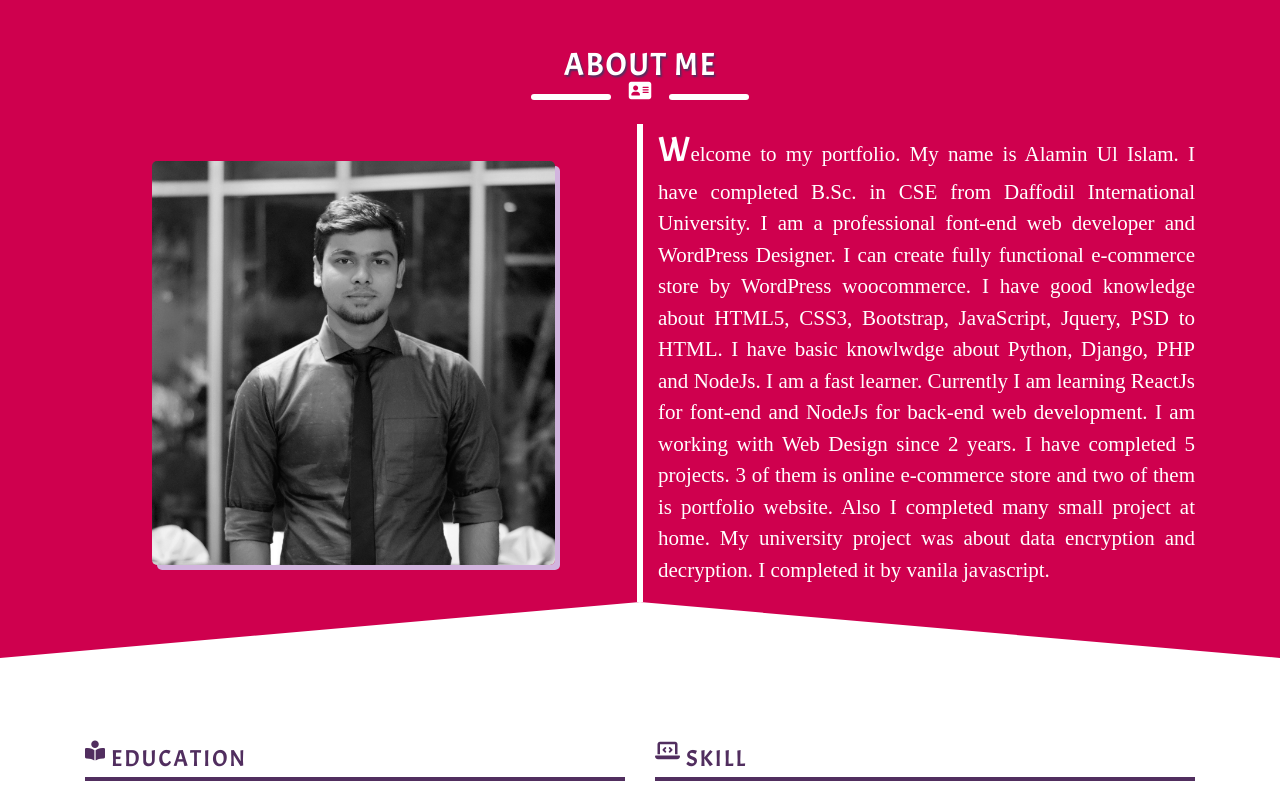
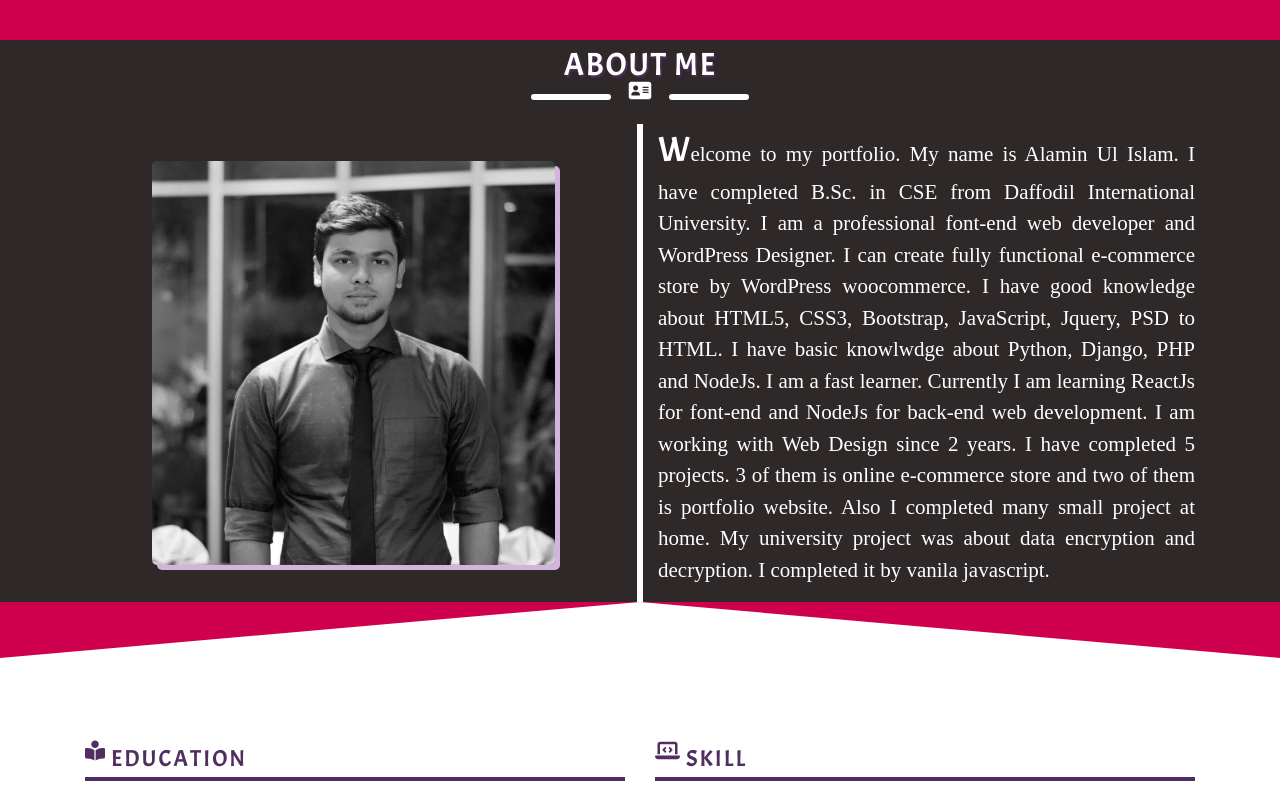
Before and after one commit to AlaminCoding/MyWebsite, a plain HTML site: page index.html in a window 1280 px wide. Shown: the part 800-1588 px from the top of the page. Drawn offline with nearby package versions, Linux system fonts and the light colour scheme; a web font is replaced by a local one.

Commit message:
Update style.css
About me bg change

```diff
--- a/css/style.css
+++ b/css/style.css
@@ -93,7 +93,7 @@ p.mytitle {
 }
 /*About Me Section*/
 .about-me {
-  background: #cf004e;
+  background: #2e2828;
 }
 
 .second-space {
```
